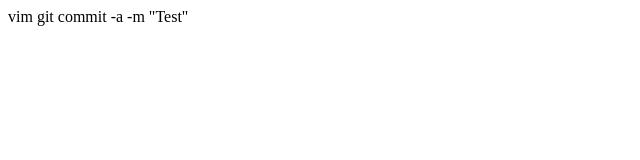
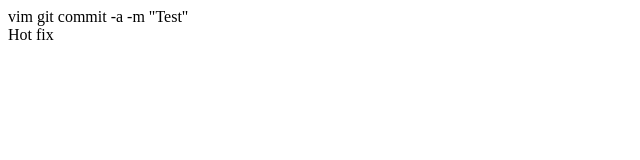
Before and after one commit to odessaua/project1, a plain HTML site: page index.html in a window 1280 px wide. Shown: the full height of the page, 0-640 px from the left. Drawn offline with Linux system fonts and the light colour scheme.

Commit message:
Коммит ветки hotfix

```diff
--- a/index.html
+++ b/index.html
@@ -1,4 +1,6 @@
 <!doctype html>
 <html>
 vim git commit -a -m "Test"
+<div>Hot fix</div>
+
 </html>
```
